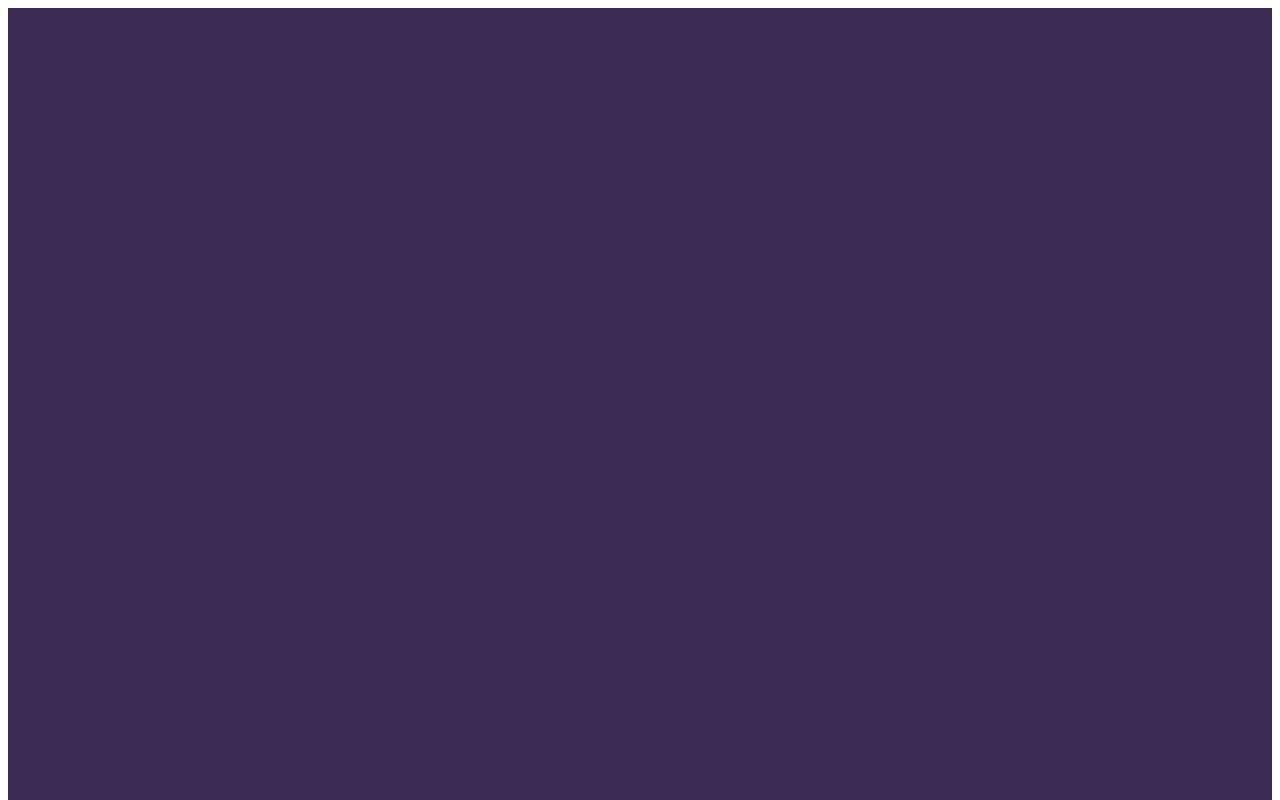
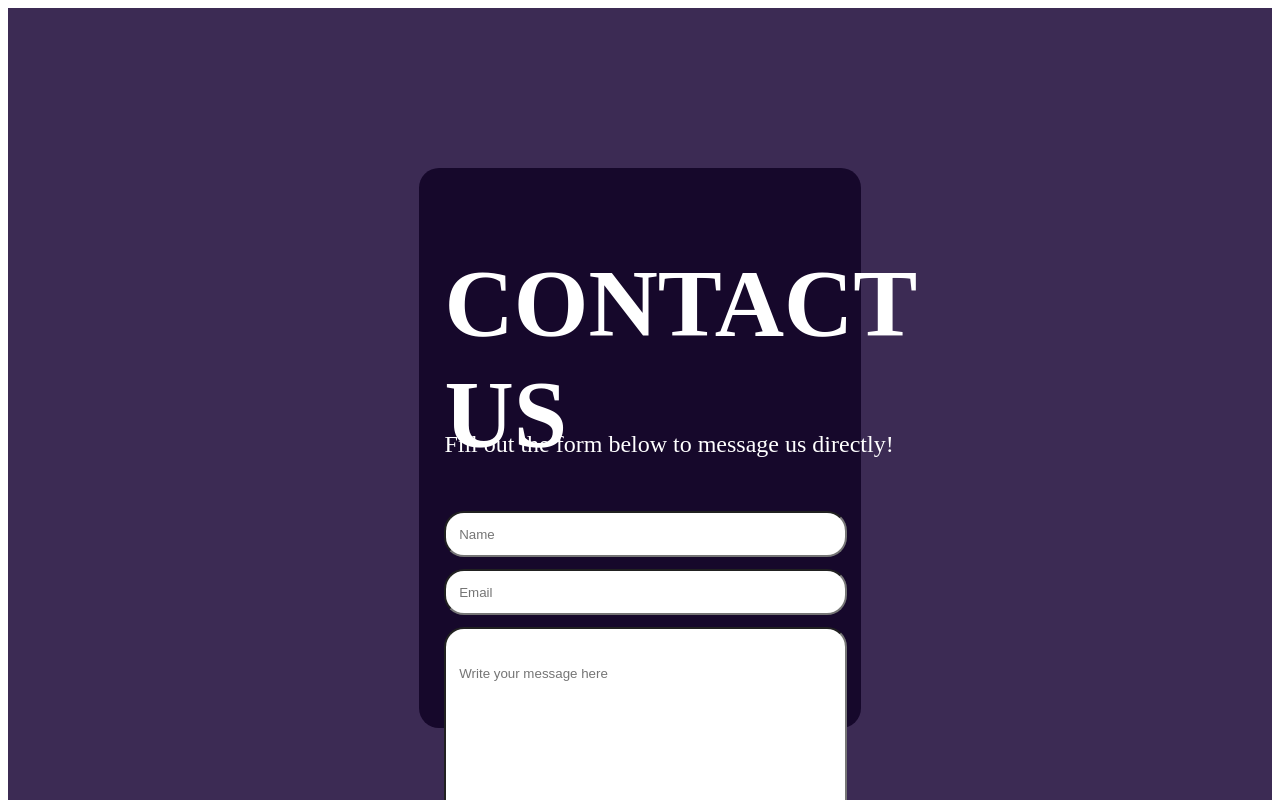
Before and after one commit to gdizon/uogdc, a Next.js app: page /contact in a window 1280 px wide. Shown: the top 800 px of the page. Built offline with nearby package versions, Linux system fonts and the light colour scheme.

Commit message:
adding a page back

```diff
--- a/src/app/contact/page.tsx
+++ b/src/app/contact/page.tsx
@@ -46,7 +46,7 @@ const Contact = () => {
     }
     return (
         <section id='contact'>
-            {/* <div className='contact-box'>
+            <div className='contact-box'>
                 <div className='title-description'>
                     <h1 className='contact-title'>CONTACT US</h1>
                     <p className='description'>Fill out the form below to message us directly!</p>
@@ -86,7 +86,7 @@ const Contact = () => {
                         <Button className='contact-btn'>SUBMIT</Button>
                     </div>
                 </form>
-            </div> */}
+            </div>
         </section>
     );
 };
```
